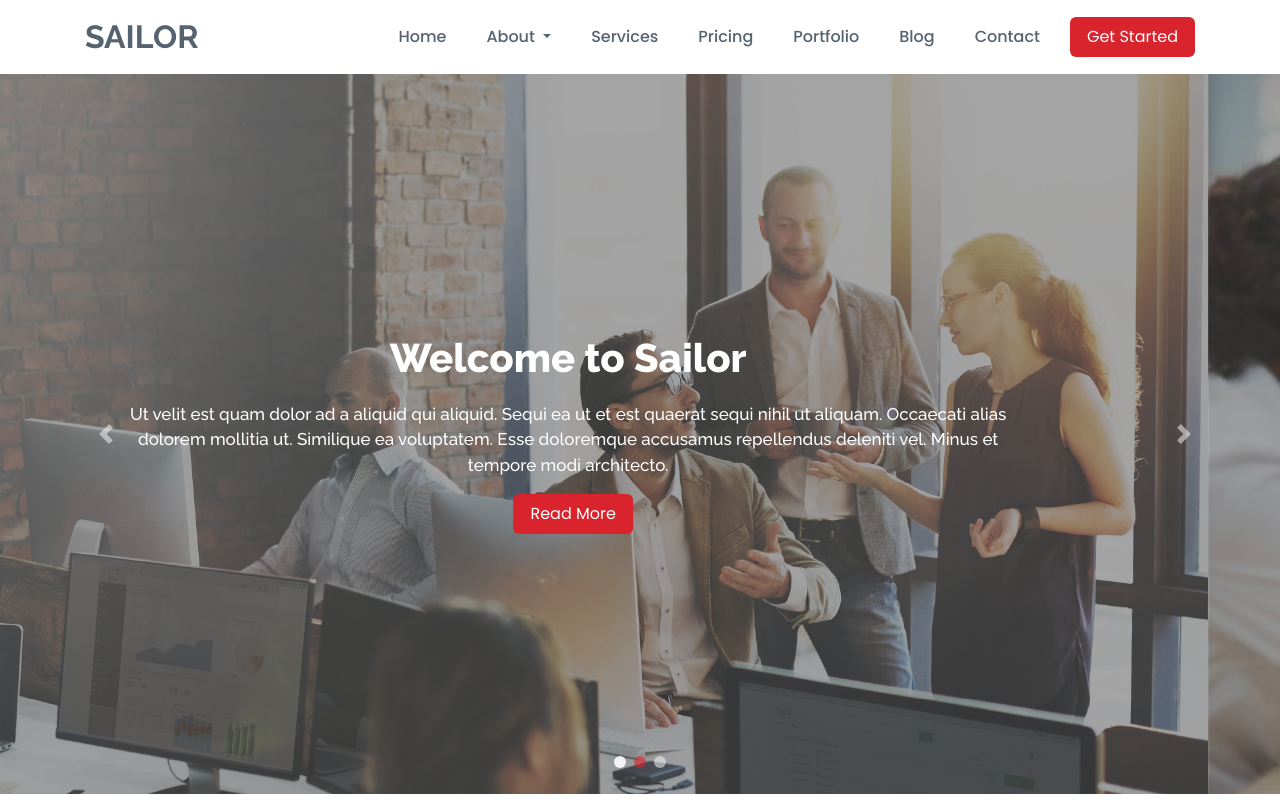
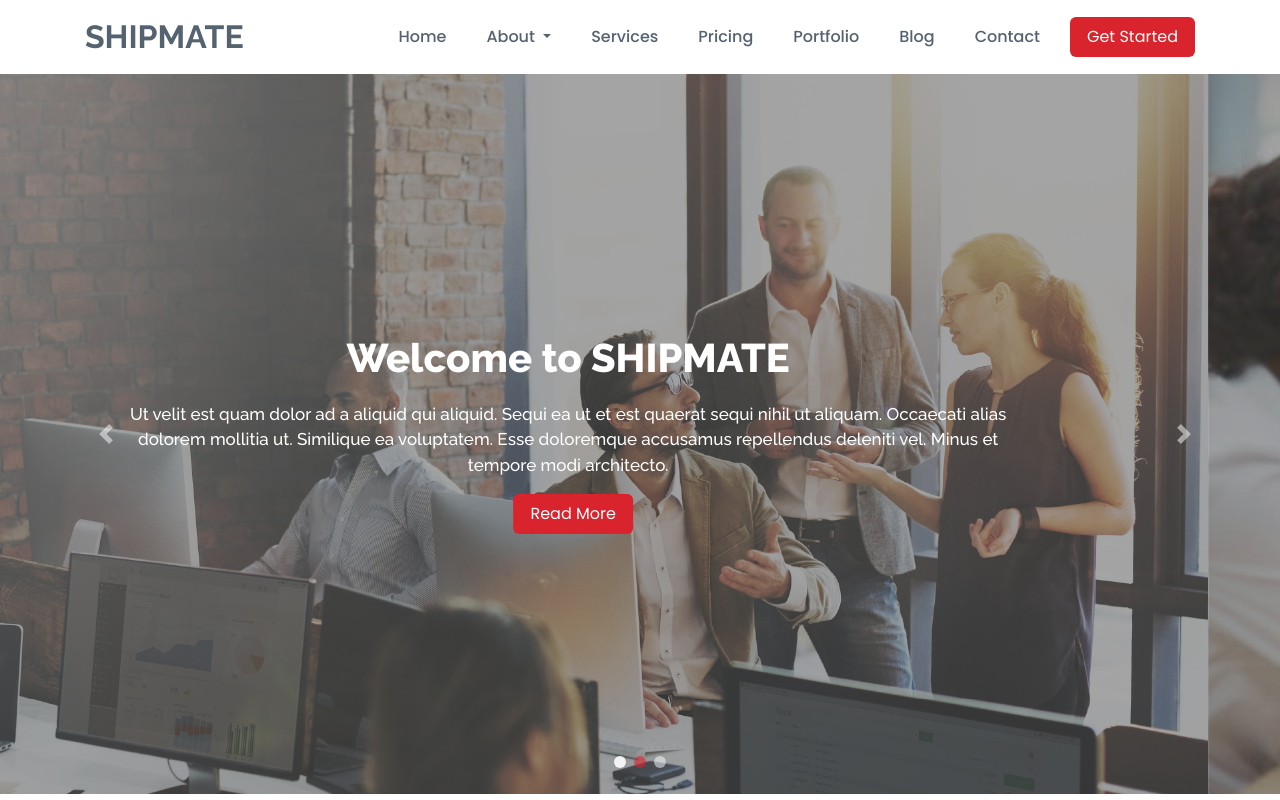
Before and after one commit to debu100/sailor, a plain HTML site: page index.html in a window 1280 px wide. Shown: the top 800 px of the page. Drawn offline with nearby package versions, Linux system fonts and the light colour scheme.

Commit message:
heading name changed

```diff
--- a/index.html
+++ b/index.html
@@ -3,7 +3,7 @@
   <head>
     <meta charset="UTF-8" />
     <meta name="viewport" content="width=device-width, initial-scale=1.0" />
-    <title>SAILOR</title>
+    <title>SHIPMATE</title>
     <!-- Favicons -->
     <link
       rel="apple-touch-icon"
@@ -61,7 +61,7 @@
     <header>
       <nav class="navbar navbar-expand-lg">
         <div class="container">
-          <a class="navbar-brand" href="#">SAILOR</a>
+          <a class="navbar-brand" href="#">SHIPMATE</a>
           <button
             class="navbar-toggler"
             type="button"
@@ -135,7 +135,7 @@
             <img src="./img/m1.jpg" class="d-block w-100" alt="..." />
             <div class="overlay"></div>
             <div class="carousel-caption d-md-block">
-              <h1>Welcome to Sailor</h1>
+              <h1>Welcome to SHIPMATE</h1>
               <p>
                 Ut velit est quam dolor ad a aliquid qui aliquid. Sequi ea ut et
                 est quaerat sequi nihil ut aliquam. Occaecati alias dolorem
```
